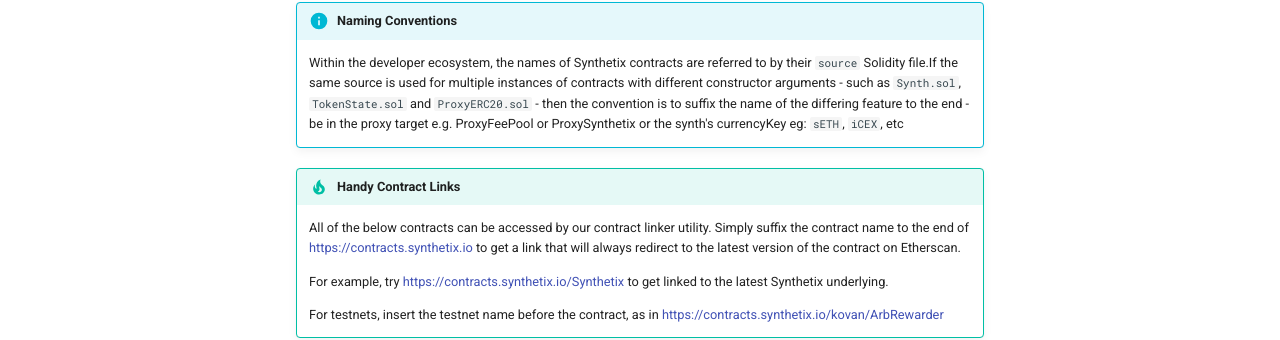
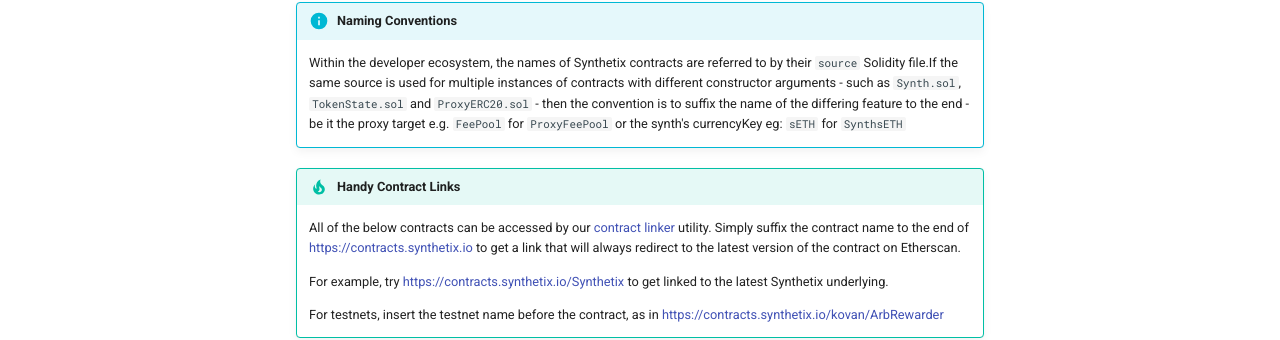
Before and after one commit to Synthetixio/synthetix-docs, an MkDocs documentation site: the page built from content/addresses.md, in a window 1280 px wide and 900 px high. Shown: the part 354-694 px from the top of the window. Built offline with MkDocs 1.6.1 and Material for MkDocs 9.7.7, drawn with Linux system fonts in a browser that asks for light colours; comment, search, counter and statistics services are not loaded.

Commit message:
Minor info change to addresses

```diff
--- a/content/addresses.md
+++ b/content/addresses.md
@@ -5,10 +5,10 @@ Here is the list of all contracts within the current Synthetix system.
 **Docs Built**: Mar 3, 2020
 
 !!! info "Naming Conventions"
-	Within the developer ecosystem, the names of Synthetix contracts are referred to by their `source` Solidity file.If the same source is used for multiple instances of contracts with different constructor arguments - such as `Synth.sol`, `TokenState.sol` and `ProxyERC20.sol` - then the convention is to suffix the name of the differing feature to the end - be in the proxy target e.g. ProxyFeePool or ProxySynthetix or the synth's currencyKey eg: `sETH`, `iCEX`, etc
+	Within the developer ecosystem, the names of Synthetix contracts are referred to by their `source` Solidity file.If the same source is used for multiple instances of contracts with different constructor arguments - such as `Synth.sol`, `TokenState.sol` and `ProxyERC20.sol` - then the convention is to suffix the name of the differing feature to the end - be it the proxy target e.g. `FeePool` for `ProxyFeePool` or the synth's currencyKey eg: `sETH` for `SynthsETH`
 
 !!! tip "Handy Contract Links"
-	All of the below contracts can be accessed by our contract linker utility. Simply suffix the contract name to the end of https://contracts.synthetix.io to get a link that will always redirect to the latest version of the contract on Etherscan.
+	All of the below contracts can be accessed by our [contract linker](https://github.com/Synthetixio/contract-linker) utility. Simply suffix the contract name to the end of https://contracts.synthetix.io to get a link that will always redirect to the latest version of the contract on Etherscan.
 
 	For example, try https://contracts.synthetix.io/Synthetix to get linked to the latest Synthetix underlying.
 
```
Also changed, not shown: 1 other file.
